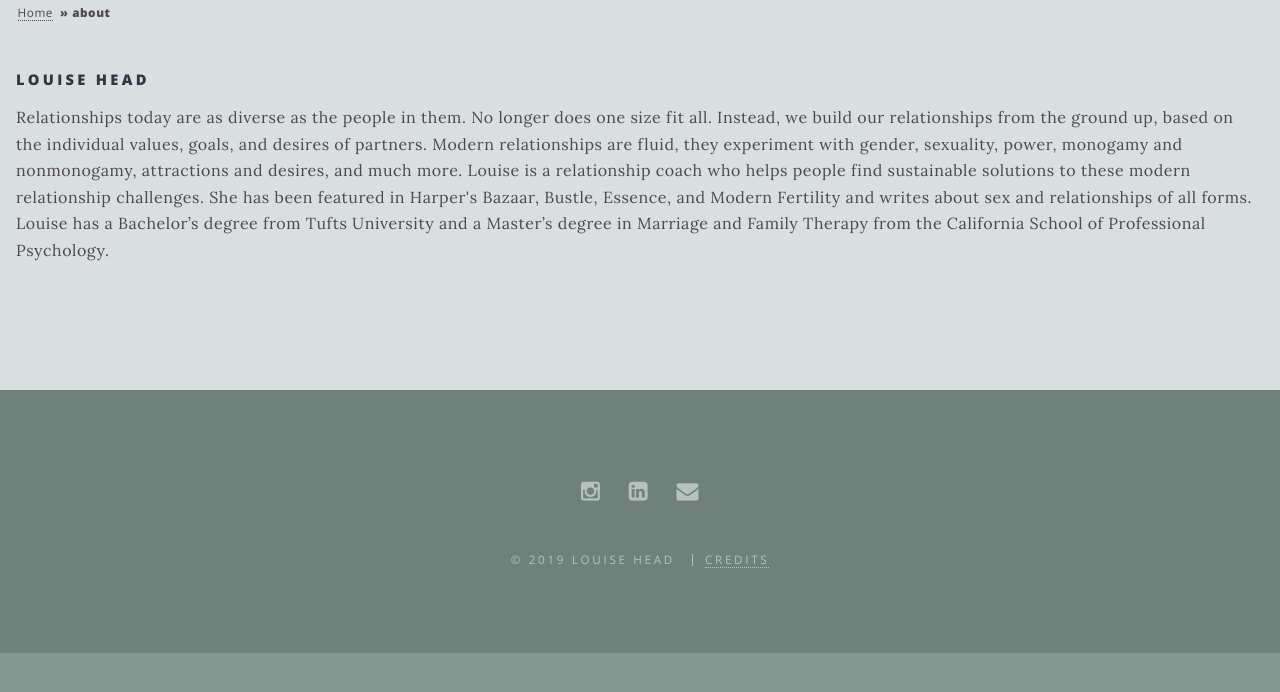
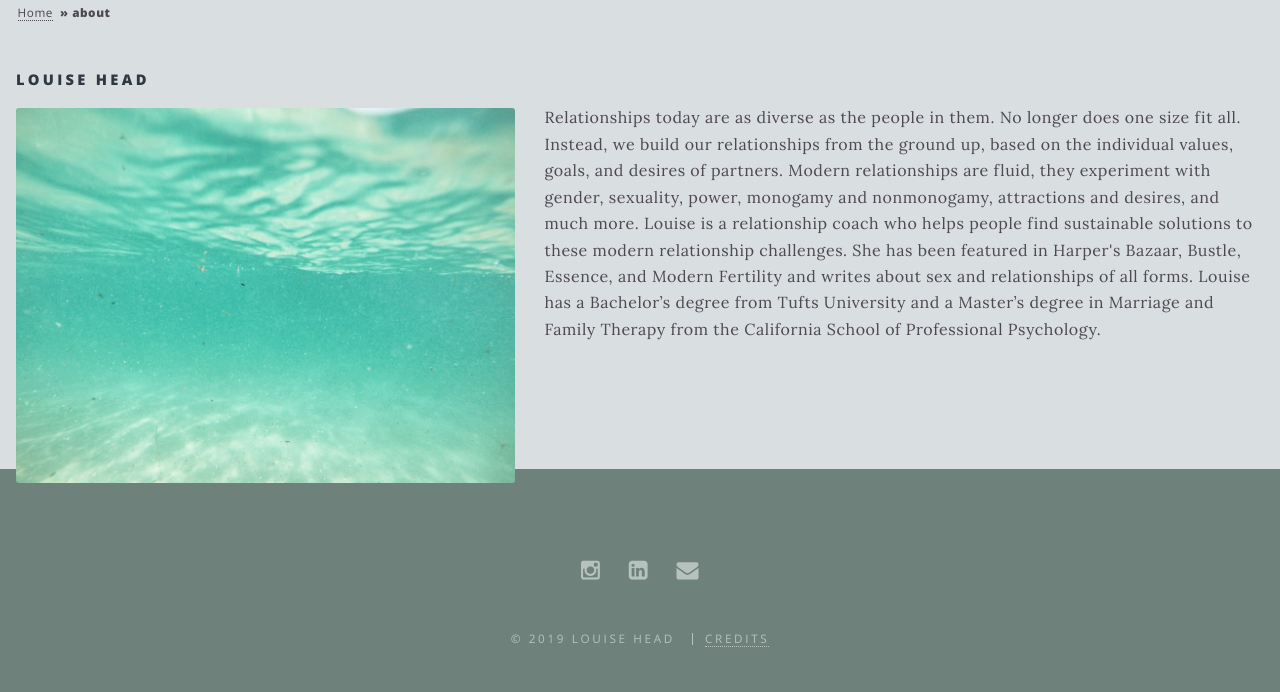
Before and after one commit to lehead/lehead.github.io, a Jekyll site: the page built from _pages/about.html, in a window 1280 px wide and 1094 px high. Shown: the part 361-1053 px from the top of the window. Built offline with Jekyll 4.4.1, drawn with Linux system fonts in a browser that asks for light colours.

Commit message:
add test bio photo with wrap text

```diff
--- a/_pages/about.html
+++ b/_pages/about.html
@@ -10,6 +10,7 @@ background-image: setee_annie-spratt-538523-unsplash.jpg
 <h4> Louise Head </h4>
 
 <body>
+  {% include post_picwrap.html pos="left" src="/images/jeremy-bishop-53864.jpg" %}
    <p>Relationships today are as diverse as the people in them. No longer does one size fit all. Instead, we build our relationships from the ground up, based on the individual values, goals, and desires of partners. Modern relationships are fluid, they experiment with gender, sexuality, power, monogamy and nonmonogamy, attractions and desires, and much more. Louise is a relationship coach who helps people find sustainable solutions to these modern relationship challenges. She has been featured in Harper's Bazaar, Bustle, Essence, and Modern Fertility and writes about sex and relationships of all forms. Louise has a Bachelor’s degree from Tufts University and a Master’s degree in Marriage and Family Therapy from the California School of Professional Psychology.</p>
    <br> </br>
    <p> </p>
```
